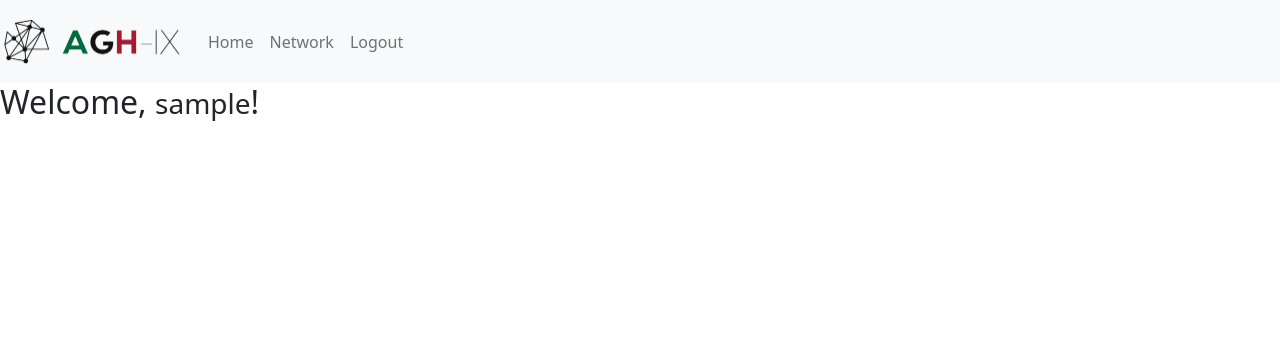
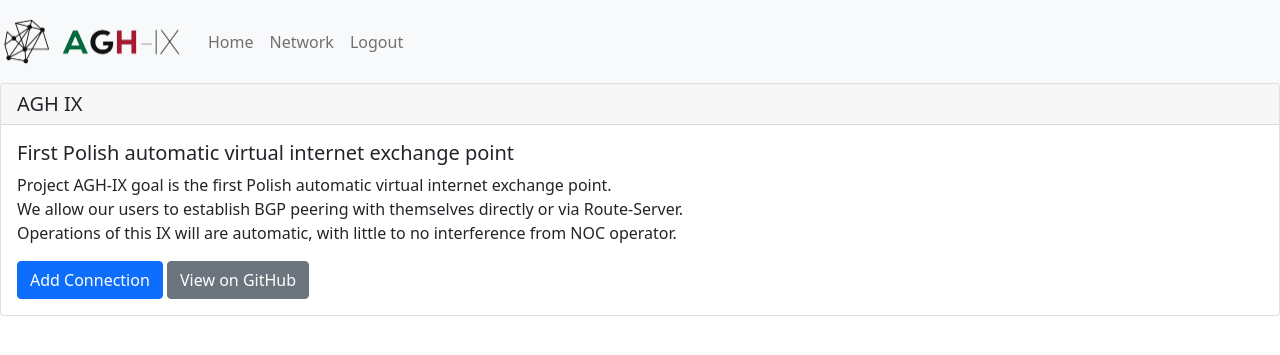
Before and after one commit to SKN-Telephoners/AGH-IX, a Django app: page / in a window 1280 px wide. Shown: the top 355 px of the page. Run offline with Django 4.2, Linux system fonts and the light colour scheme; the visitor is signed in with stand-in values (Sample User, id 1).

Commit message:
Add better home page

```diff
--- a/core/models.py
+++ b/core/models.py
@@ -7,8 +7,6 @@ from django.contrib.auth.models import AbstractUser
 from django.db import models
 
 from core.zerotier import Zerotier_API
-
-import time
 
 ONLINE_THRESHOLD = 60
 
--- a/core/templates/core/home.html
+++ b/core/templates/core/home.html
@@ -1,6 +1,21 @@
 {% extends 'base.html' %}
 
 {% block content %}
-  <h2>Welcome, <small>{{ user.username }}</small>!</h2>
-
+<div class="card">
+  <h5 class="card-header">AGH IX</h5>
+  <div class="card-body">
+    <h5 class="card-title">First Polish automatic virtual internet exchange point</h5>
+    <p class="card-text">
+      Project AGH-IX goal is the first Polish automatic virtual internet exchange point.</br>
+      We allow our users to establish BGP peering with themselves directly or via Route-Server.</br>
+      Operations of this IX will are automatic, with little to no interference from NOC operator.</br>
+    </p>
+    {% if user.is_authenticated %}
+      <a href="{% url 'network' %}" class="btn btn-primary">Add Connection</a>
+    {% else %}
+      <a href="{% url 'register' %}" class="btn btn-primary">Create account</a>
+    {% endif %}
+    <a href="https://github.com/SKN-Telephoners/AGH-IX" class="btn btn-secondary">View on GitHub</a>
+  </div>
+</div>
 {% endblock %}
--- a/core/views.py
+++ b/core/views.py
@@ -15,7 +15,6 @@ from core.tokens import account_activation_token
 
 get_user_model()
 
-@login_required
 def home(request):
     return render(request, 'core/home.html')
 
```
